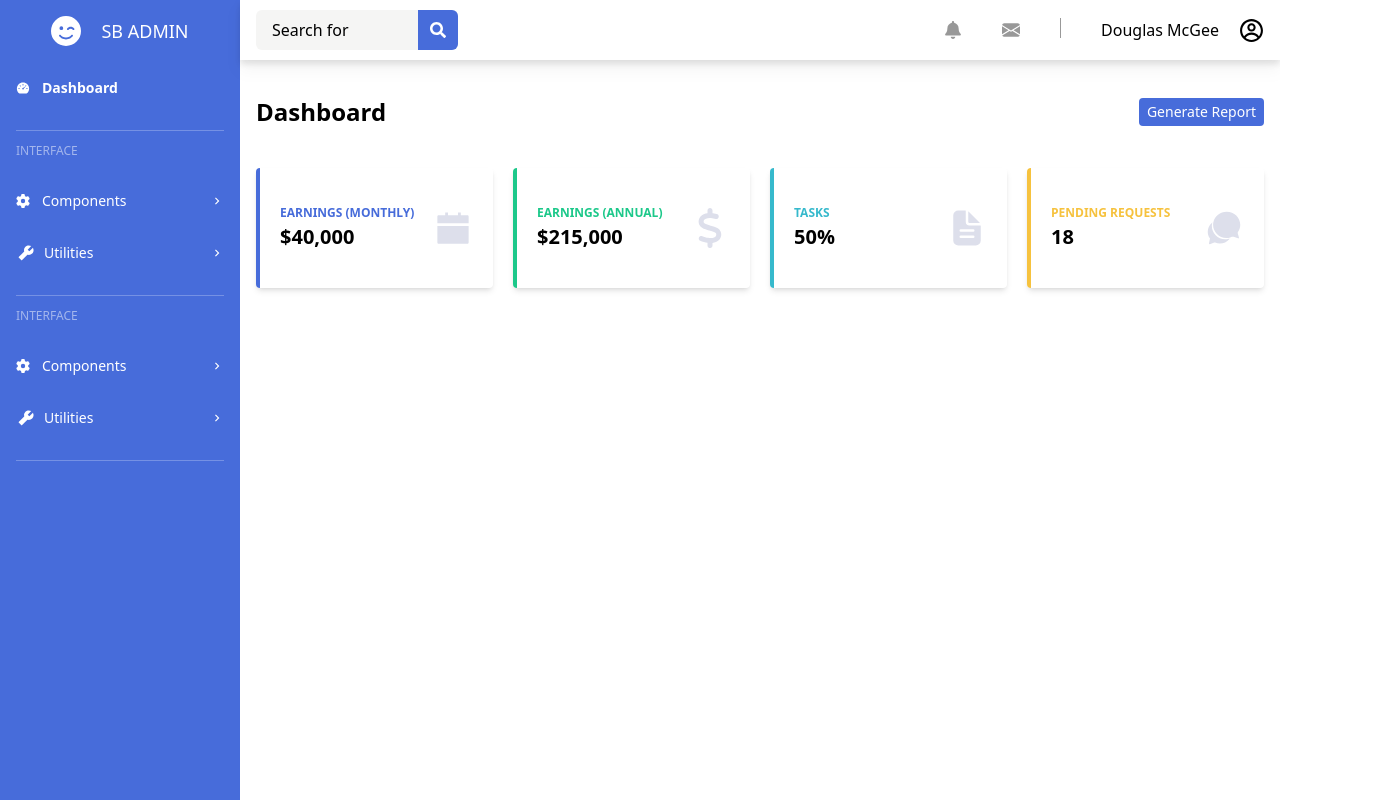
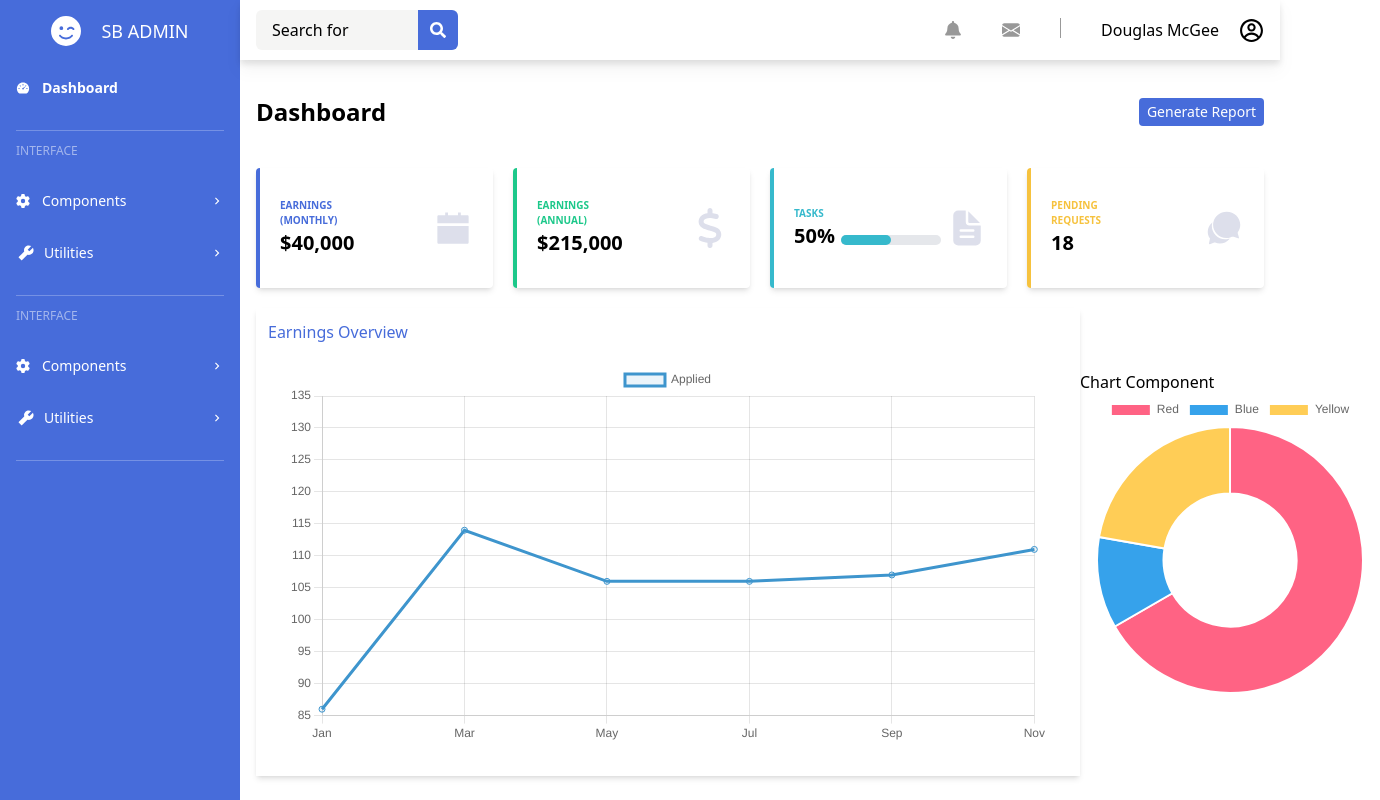
Before and after one commit to ThaminduNR/next.js-dashboard, a Next.js app: page / in a window 1280 px wide. Shown: the whole page, 1380 px wide, since content can reach past the window. Built offline with nearby package versions, Linux system fonts and the light colour scheme.

Commit message:
add the chart

```diff
--- a/package.json
+++ b/package.json
@@ -9,8 +9,12 @@
     "lint": "next lint"
   },
   "dependencies": {
+    "@canvasjs/react-charts": "^1.0.0",
+    "@types/chart.js": "^2.9.41",
+    "chart.js": "^4.4.1",
     "next": "14.1.0",
     "react": "^18",
+    "react-chartjs-2": "^5.2.0",
     "react-dom": "^18",
     "react-icons": "^5.0.1"
   },
--- a/src/app/page.tsx
+++ b/src/app/page.tsx
@@ -1,9 +1,13 @@
 import React from "react";
 import MainContentCard from "@/components/main-content-card";
 import {AiFillCalendar} from "react-icons/ai";
-import { FaDollarSign } from "react-icons/fa6";
-import { IoDocumentText } from "react-icons/io5";
-import { IoIosChatbubbles } from "react-icons/io";
+import {FaDollarSign} from "react-icons/fa6";
+import {IoDocumentText} from "react-icons/io5";
+import {IoIosChatbubbles} from "react-icons/io";
+import ProgressBar from "@/components/ProgressBar";
+import LineChart from "@/components/LineChart";
+import PieChart from "@/components/PieChart";
+
 
 
 export default function Home() {
@@ -13,11 +17,24 @@ export default function Home() {
                 <h2 className='text-2xl font-bold'>Dashboard</h2>
                 <button className='text-white text-sm bg-[#476CDA] px-2 py-1 rounded'>Generate Report</button>
             </div>
-        <div className='w-full grid gap-5 justify-items-center grid-cols-1 md:grid-cols-2 lg:grid-cols-3 xl:grid-cols-4 2xl:grid-cols-4' >
-          <MainContentCard title="EARNINGS (MONTHLY)" price="$40,000" icon={ <AiFillCalendar size={40} className="text-[#DDDFEB]"/>} color="#476CDA"/>
-          <MainContentCard title="EARNINGS (ANNUAL)" price="$215,000" icon={ <FaDollarSign size={40} className="text-[#DDDFEB]"/>} color="#1CC88A"/>
-          <MainContentCard title="TASKS" price="50%" icon={ <IoDocumentText size={40} className="text-[#DDDFEB]"/>} color="#36B9CC"/>
-          <MainContentCard title="PENDING REQUESTS" price="18" icon={ <IoIosChatbubbles size={40} className="text-[#DDDFEB]"/>} color="#F6C23E"/>
+            <div
+                className='w-full grid gap-5 justify-items-center grid-cols-1 md:grid-cols-2 lg:grid-cols-3 xl:grid-cols-4 2xl:grid-cols-4'>
+                <MainContentCard title="EARNINGS (MONTHLY)" price="$40,000"
+                                 icon={<AiFillCalendar size={40} className="text-[#DDDFEB]"/>} color="#476CDA"/>
+                <MainContentCard title="EARNINGS (ANNUAL)" price="$215,000"
+                                 icon={<FaDollarSign size={40} className="text-[#DDDFEB]"/>} color="#1CC88A"/>
+                <MainContentCard title="TASKS" price="50%" icon={<IoDocumentText size={40} className="text-[#DDDFEB]"/>}
+                                 color="#36B9CC" progress={<ProgressBar />}/>
+                <MainContentCard title="PENDING REQUESTS" price="18"
+                                 icon={<IoIosChatbubbles size={40} className="text-[#DDDFEB]"/>} color="#F6C23E"/>
+            </div>
+            <div className="flex flex-3 w-[100%] h-auto items-center justify-between">
+                <div className="w[70%]">
+                    <LineChart/>
+                </div>
+                <div className="h-full w-[30%]">
+                    <PieChart/>
+                </div>
             </div>
         </div>
     );
--- /dev/null
+++ b/src/components/LineChart.tsx
@@ -0,0 +1,42 @@
+"use client"
+
+import { useEffect } from "react";
+import Chart from "chart.js/auto"; // Importing chart.js/auto library instead of destructuring from "chart.js"
+
+function LineChart() {
+    useEffect(() => {
+        // @ts-ignore
+        const ctx = document.getElementById('myChart').getContext('2d');
+        const myChart = new Chart(ctx, {
+            type: 'line',
+            data: {
+                labels: ["Jan", "Mar", "May", "Jul", "Sep", "Nov"],
+                datasets: [{
+                    data: [86, 114, 106, 106, 107, 111, 133],
+                    label: "Applied",
+                    borderColor: "rgb(62,149,205)",
+                    backgroundColor: "rgb(62,149,205,0.1)",
+                }]
+            }
+        });
+
+        // Cleanup function
+        return () => {
+            myChart.destroy();
+        };
+    }, []);
+
+    return (
+        <div className="w-[100%] h-auto p-3 shadow-md mt-5">
+            {/* line chart */}
+            <div className="w-[800px]  flex flex-col">
+                <h2 className="text-[#476CDA] ">Earnings Overview</h2>
+                <div className='p-5 rounded-xl w-full h-fit'>
+                    <canvas id='myChart'></canvas>
+                </div>
+            </div>
+        </div>
+    );
+}
+
+export default LineChart;
--- /dev/null
+++ b/src/components/PieChart.tsx
@@ -0,0 +1,32 @@
+"use client"
+
+import React from 'react';
+// @ts-ignore
+import { Doughnut  } from 'react-chartjs-2';
+
+
+function PieChart() {
+    const data = {
+        labels: ['Red', 'Blue', 'Yellow'],
+        datasets: [{
+            label: 'My First Dataset',
+            data: [300, 50, 100],
+            backgroundColor: [
+                'rgb(255, 99, 132)',
+                'rgb(54, 162, 235)',
+                'rgb(255, 205, 86)'
+            ],
+            hoverOffset: 4
+        }]
+    };
+
+
+    return (
+        <div>
+            <h2>Chart Component</h2>
+            <Doughnut data={data} />
+        </div>
+    )
+}
+
+export default PieChart
--- /dev/null
+++ b/src/components/ProgressBar.tsx
@@ -0,0 +1,15 @@
+import React from 'react'
+
+function ProgressBar() {
+    return (
+        <div>
+
+        <div className="w-full bg-gray-200 rounded-full h-2.5">
+        <div className="bg-[#36B9CC] h-2.5 rounded-full" style={{width: "50%"}}></div>
+        </div>
+
+        </div>
+)
+}
+
+export default ProgressBar
--- a/src/components/main-content-card.tsx
+++ b/src/components/main-content-card.tsx
@@ -1,25 +1,30 @@
 import React from 'react'
-import { AiFillCalendar } from "react-icons/ai";
+import ProgressBar from "@/components/ProgressBar";
 
 
 type propType = {
-   title:string;
-   price:string;
-   icon:any;
-   color:string
+    title: string;
+    price: string;
+    icon: any;
+    color: string
+    progress?:any
 }
 
-function MainContentCard({title,price,icon,color}:propType) {
+function MainContentCard({title, price, icon, color,progress}: propType) {
     const colors = color;
     console.log(colors)
 
-    const name:string = "Thamindu";
     return (
-        <div className={`w-full min-h-[120px] shadow-md rounded p-2 border-l-4`} style={{ borderLeftColor: `${color}` }}>
+        <div className={`w-full min-h-[120px] shadow-md rounded p-2 border-l-4`} style={{borderLeftColor: `${color}`}}>
             <div className="flex justify-between w-full h-full items-center p-3">
                 <div>
-                    <p className={`font-bold text-[12px]`} style={{ color: `${color}` }}>{title}</p>
-                    <h2 className="font-bold text-[20px]">{price}</h2>
+                    <p className="font-bold text-[10px]" style={{color: `${color}`}}>{title}</p>
+                    <div>
+                        <h2 className="font-bold text-[20px]">{price}</h2>
+                    </div>
+                </div>
+                <div className="w-[100px] mt-6">
+                    {progress}
                 </div>
                 <div>
                     {icon}
```
Also changed, not shown: 1 other file (tests, documents, lock files or other folders). Lines whose indentation alone changed are shown as unchanged.
